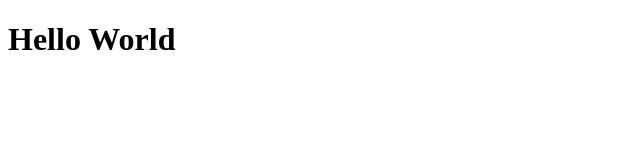
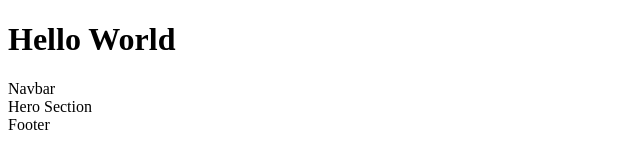
Before and after one commit to rafayshahkazmi8-blip/MyFirstRepo, a plain HTML site: page index.html in a window 1280 px wide. Shown: the whole page, without its empty margins (0-640 px from the left). Drawn offline with Linux system fonts and the light colour scheme.

Commit message:
ad some features

```diff
--- a/index.html
+++ b/index.html
@@ -9,5 +9,17 @@
 
     <h1>Hello World</h1>
 
+    <nav>
+        Navbar
+    </nav>
+
+    <section>
+        Hero Section
+    </section>
+
+    <footer>
+        Footer
+    </footer>
+
 </body>
 </html>
```
